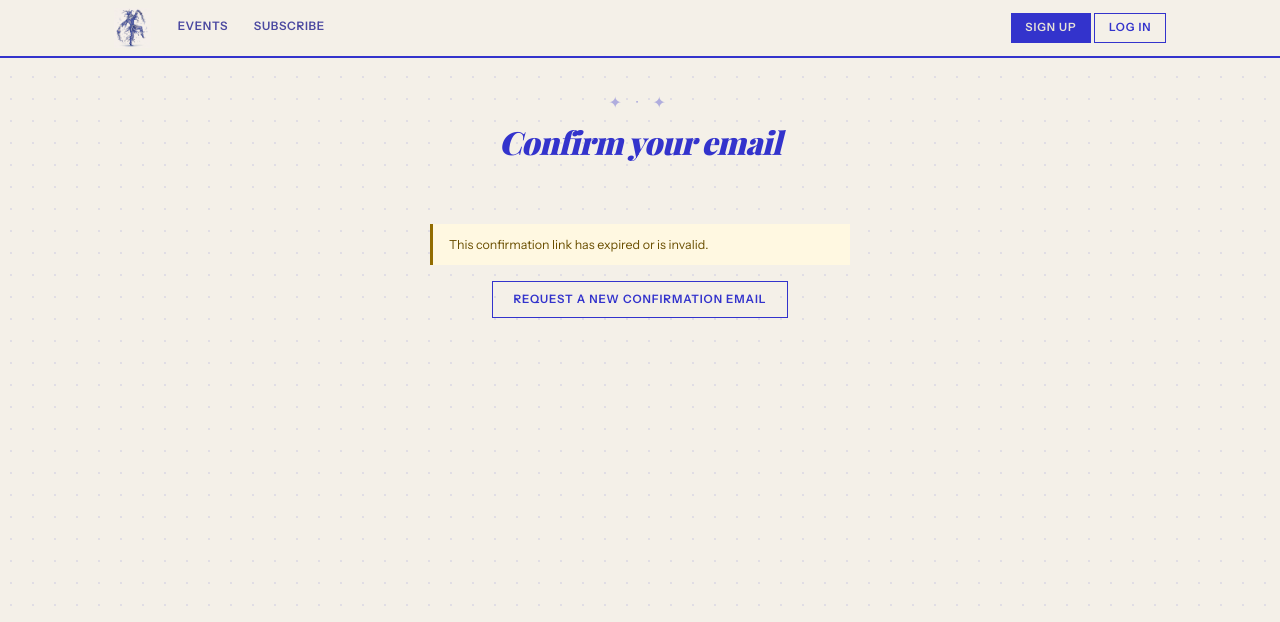
After one commit to ariansajina/pleskal, a Django app: template templates/account/email_confirm.html in a window 1280 px wide. The commit adds this page. Shown: the top 622 px of the page. Run offline with Django 5.2, Linux system fonts and the light colour scheme; the template is opened without the code that fills it, so the values that code supplies are empty; style sheets or scripts are compiled from the project's sources; some web fonts are replaced.

Commit message:
fix email confirmation; add html page for email confirmation

```diff
--- a/accounts/signals.py
+++ b/accounts/signals.py
@@ -13,7 +13,7 @@ def notify_admins_on_new_user(sender, instance, created, **kwargs):
 
     Fires only when created=True so updates don't trigger duplicate emails.
     """
-    if not created:
+    if not created or settings.DEBUG:
         return
 
     admin_emails = list(settings.ADMINS)
--- a/config/settings.py
+++ b/config/settings.py
@@ -44,6 +44,8 @@ INSTALLED_APPS = [
 ]
 
 SITE_ID = 1
+SITE_DOMAIN = env("SITE_DOMAIN", default="pleskal.dk")
+SITE_NAME = env("SITE_NAME", default="pleskal")
 
 MIDDLEWARE = [
     "django.middleware.security.SecurityMiddleware",
--- a/templates/account/email/email_confirmation_subject.txt
+++ b/templates/account/email/email_confirmation_subject.txt
@@ -1 +1 @@
-Please confirm your email address for {{ site.name }}
+Please confirm your email address for {{ current_site.name }}
--- a/templates/account/email/password_reset_key_message.txt
+++ b/templates/account/email/password_reset_key_message.txt
@@ -1,7 +1,7 @@
 
 Hi {{ user.username }},
 
-We received a request to reset the password for your {{ site.name }} account.
+We received a request to reset the password for your {{ current_site.name }} account.
 
 Click the link below to choose a new password:
 
@@ -10,4 +10,5 @@ Click the link below to choose a new password:
 This link is valid for 24 hours. If you didn't request a password reset, you
 can safely ignore this email — your password will not change.
 
-— The {{ site.name }} team
+Yours,
+{{ current_site.name }}
--- /dev/null
+++ b/templates/account/email_confirm.html
@@ -0,0 +1,41 @@
+{% extends "base.html" %}
+{% load i18n %}
+
+{% block title %}Confirm Email — pleskal{% endblock %}
+
+{% block content %}
+<div class="content-wrap">
+  <div style="max-width:420px;margin:0 auto;">
+    <div class="page-hero" style="padding-top:2rem;">
+      <div class="page-hero__ornrow">✦ · ✦</div>
+      <h1 class="page-hero__title" style="font-size:2rem;">Confirm your email</h1>
+    </div>
+
+    {% if confirmation %}
+      {% if can_confirm %}
+        <p style="margin:1.5rem 0;color:var(--ink-muted);font-size:0.95rem;">
+          Please confirm that <a href="mailto:{{ confirmation.email_address.email }}" class="link-accent">{{ confirmation.email_address.email }}</a> is your email address.
+        </p>
+        <form method="post">
+          {% csrf_token %}
+          {{ redirect_field }}
+          <button type="submit" class="btn btn--primary" style="width:100%;justify-content:center;">
+            Confirm email address
+          </button>
+        </form>
+      {% else %}
+        <div class="alert alert--error" style="margin-top:1.5rem;">
+          Unable to confirm <strong>{{ confirmation.email_address.email }}</strong> — it is already confirmed by a different account.
+        </div>
+      {% endif %}
+    {% else %}
+      <div class="alert alert--warning" style="margin-top:1.5rem;">
+        This confirmation link has expired or is invalid.
+      </div>
+      <div style="margin-top:1rem;text-align:center;">
+        <a href="{% url 'account_email' %}" class="btn">Request a new confirmation email</a>
+      </div>
+    {% endif %}
+  </div>
+</div>
+{% endblock %}
--- a/templates/events/event_list.html
+++ b/templates/events/event_list.html
@@ -6,7 +6,7 @@
 <div class="page-hero">
     <div class="page-hero__ornrow">✦ · ✦ · ✦</div>
     <h1 class="page-hero__title">pleskal</h1>
-    <p class="page-hero__sub">Copenhagen's dance and performance art agenda.<br>A hyperlocal community-maintained event calendar.</p>
+    <p class="page-hero__sub">Copenhagen's dance and performance arts agenda.<br>A hyperlocal community-maintained event calendar.</p>
 </div>
 
 <div class="content-wrap">
```
Also changed, not shown: templates/account/email/email_confirmation_message.txt (+4 -3 lines), 1 other file.
